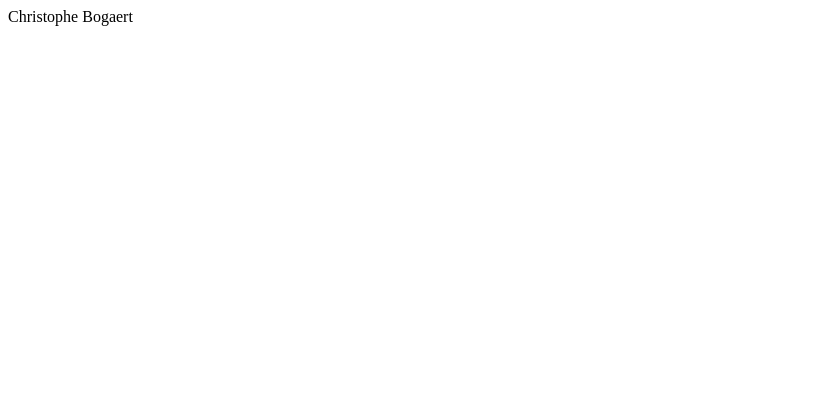
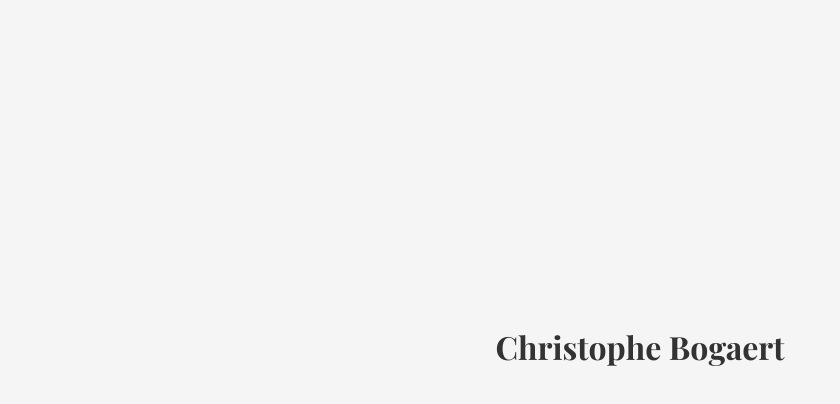
Before and after one commit to bogaert/bogaert.github.io, a plain HTML site: page index.html in a window 1280 px wide. Shown: the whole page, without its empty margins (0-840 px from the left). Drawn offline with nearby package versions, Linux system fonts and the light colour scheme.

Commit message:
Add a placeholder

```diff
--- a/index.html
+++ b/index.html
@@ -1 +1,25 @@
-Christophe Bogaert
+<!doctype html>
+<html lang="en">
+<head>
+  <meta charset="utf-8">
+  <meta name="viewport" content="width=device-width, initial-scale=1.0">
+  <title>Christophe Bogaert</title>
+  <link href="https://fonts.googleapis.com/css2?family=Playfair+Display:wght@400;700&display=swap" rel="stylesheet">
+  <style>
+    body {
+      margin: 0;
+      height: 100vh;
+      display: flex;
+      justify-content: center;
+      align-items: flex-start;
+      padding-top: 38vh;
+      font-family: 'Playfair Display', serif;
+      background-color: #f5f5f5;
+      color: #333;
+    }
+  </style>
+</head>
+<body>
+  <h1>Christophe Bogaert</h1>
+</body>
+</html>
```
